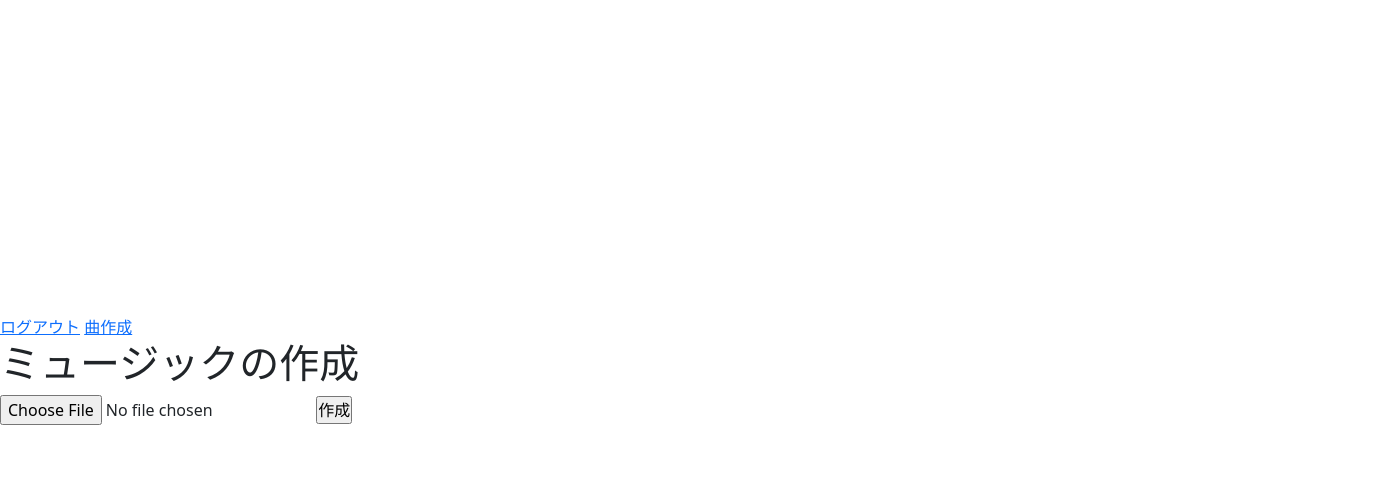
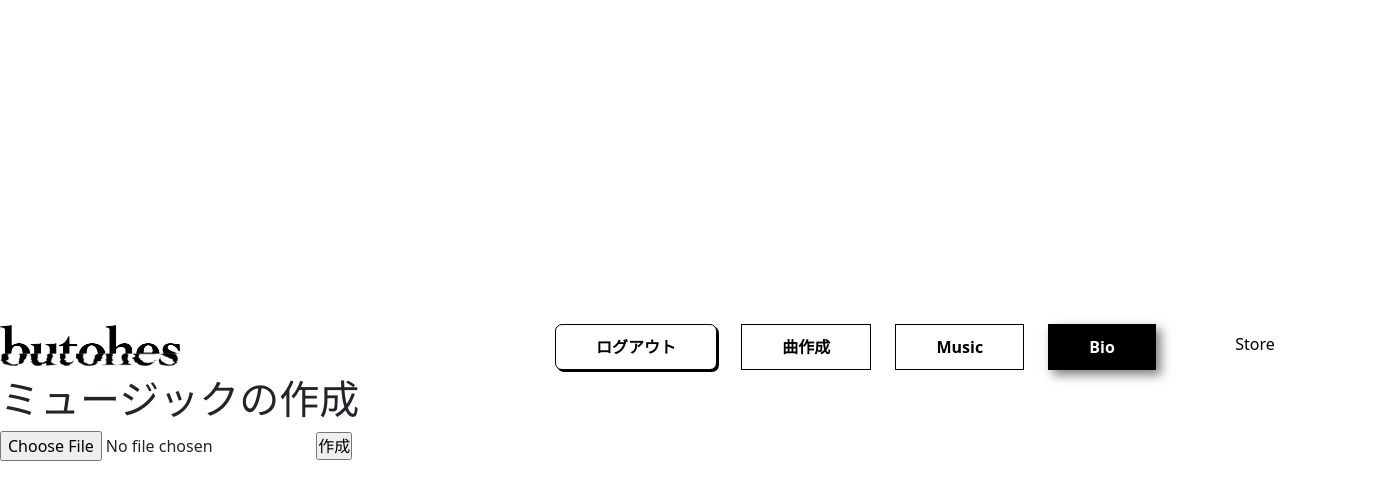
Before and after one commit to 74905/butohoes, a Rails app: page /musics/new in a window 1400 px wide. Shown: the top 500 px of the page. Run offline with Rails 7, Linux system fonts and the light colour scheme; the visitor is signed in with stand-in values (Sample User, id 1); data that the repository does not hold is empty; style sheets or scripts are compiled from the project's sources; parts of the project's set-up code (start-up, migrations or seed data) failed here and were passed over; some libraries are stand-ins or nearby versions; some web fonts are replaced.

Commit message:
特設サイトの大枠完成

```diff
--- a/app/assets/stylesheets/application.scss
+++ b/app/assets/stylesheets/application.scss
@@ -13,11 +13,136 @@
  *= require_tree .
  *= require_self
  */
- @import "bootstrap";
- @import 'font-awesome-sprockets';
- @import 'font-awesome';
+@import "bootstrap";
+@import "font-awesome-sprockets";
+@import "font-awesome";
+$cWhite: white;
+$cBlack: black;
 * {
- margin: 0;
- padding: 0;
- box-sizing: border-box;
+  margin: 0;
+  padding: 0;
+  box-sizing: border-box;
 }
+header {
+  width: 100%;
+  height: 60px;
+  background-color: white;
+  display: flex;
+  position: relative;
+  z-index: 1;
+}
+nav {
+  position: absolute;
+  right: 5%;
+  top: 5px;
+}
+.nav-list {
+  color: beige;
+}
+.header_logo {
+  height: 60px;
+  width: 180px;
+  background-image: image-url("butohes-logo.png");
+  background-position: center;
+  background-repeat: no-repeat;
+  background-size: contain;
+  position: absolute;
+  top: 0px;
+  left: 0px;
+}
+
+.bt {
+  position: relative;
+  display: inline-block;
+  transform-style: preserve-3d;
+  perspective: 300px;
+  width: 150px;
+  height: 50px;
+  margin: 0 auto;
+  cursor: pointer;
+
+  &.cubic {
+    & span {
+      position: absolute;
+      top: 0;
+      left: 0;
+      width: 100%;
+      height: 100%;
+      // border: 1px solid $cBlack;
+      line-height: 48px;
+      text-align: center;
+      transition: all 0.3s;
+      transform-origin: center center -25px;
+    }
+
+    & .hovering {
+      background-color: $cBlack;
+      color: $cWhite;
+      transform: rotateX(90deg);
+    }
+
+    & .default {
+      background-color: white;
+      color: black;
+      transform: rotateX(0);
+    }
+
+    &:hover {
+      & .hovering {
+        transform: rotateX(0);
+      }
+      & .default {
+        transform: rotateX(-90deg);
+      }
+    }
+  }
+}
+.bt2 {
+  position: relative;
+  display: inline-block;
+  background-color: $cWhite;
+  border: 1px solid $cBlack;
+  font-weight: 600;
+  padding: 10px 40px;
+  margin-right: 20px;
+  cursor: pointer;
+  transition: all 0.3s;
+  color: $cBlack;
+  text-decoration: none !important;
+  top: -17px;
+  &.filled {
+    background-color: $cBlack;
+    color: $cWhite;
+    box-shadow: 5px 5px 10px 0 rgba(0, 0, 0, 0.5);
+
+    &:hover {
+      background-color: $cWhite;
+      color: $cBlack;
+      box-shadow: none;
+    }
+  }
+
+    &.letter-spacing:hover {
+      background-color: $cBlack;
+      letter-spacing: 3px;
+      color: $cWhite;
+    }
+
+    &.kent {
+      box-shadow: none;
+      &:hover {
+        transform: translate(-2.5px, -2.5px);
+        box-shadow: 5px 5px 0 0 $cBlack;
+      }
+    }
+
+    &.solid {
+      box-shadow: 2px 2px 0 0 $cBlack;
+      border-radius: 7px;
+
+      &:hover {
+        transform: translate(2px, 2px);
+        box-shadow: none;
+      }
+    }
+}
--- a/app/assets/stylesheets/loader.scss
+++ b/app/assets/stylesheets/loader.scss
@@ -6,7 +6,7 @@
   top: 0px;
   left: 0px;
   background: black;
-  z-index: 1;
+  z-index: 3;
 }
 .cover-slide {
   width: 300px;
@@ -20,7 +20,7 @@
   &::after {
     content: "";
     position: absolute;
-    z-index: 2;
+    z-index: 4;
     top: 0;
     left: 0;
     right: 0;
--- a/app/assets/stylesheets/music_choices.scss
+++ b/app/assets/stylesheets/music_choices.scss
@@ -9,16 +9,15 @@
 .main-image-b {
   width: 100%;
   height: 700px;
+  background-image: image-url("main.jpg");
+	background-size: cover;
+  display:block;
 }
-.main-image-EP {
-  position: absolute;
-  width: 400px;
-  height: 300px;
-}
+
 .main-title {
   position: absolute;
   top: 27%;
-  left: 29%;
+  left: 23%;
   color: antiquewhite;
   font-size: 76px;
   font-family: "Benne", serif;
@@ -28,7 +27,7 @@
 .main-title2 {
   position: absolute;
   top: 41%;
-  left: 57%;
+  left: 56%;
   color: antiquewhite;
   font-size: 45px;
   font-family: "Benne", serif;
@@ -123,6 +122,8 @@
   font-family: "Benne", serif;
   &_inner{
     font-size: 17px;
+    animation-duration: 3s;
+    animation-delay: 4.5s;
   }
   & a {
     text-decoration: none;
@@ -173,3 +174,11 @@
     transform: none;
   }
 }
+.text-test{
+  background-image: image-url("test.jpg");
+  background-position: center;
+  background-size: cover;
+  width: 100%;
+  height: 720px;
+  position: absolute;
+}
--- a/app/controllers/homes_controller.rb
+++ b/app/controllers/homes_controller.rb
@@ -1,4 +1,7 @@
 class HomesController < ApplicationController
   def top
   end
+
+  def bio
+  end
 end
--- a/app/controllers/musics_controller.rb
+++ b/app/controllers/musics_controller.rb
@@ -14,6 +14,10 @@ class MusicsController < ApplicationController
     end
   end
 
+  def index
+
+  end
+
   def show
     @music =Music.find(params[:id])
     @music_choice = MusicChoice.new
--- a/app/views/layouts/_header.html.erb
+++ b/app/views/layouts/_header.html.erb
@@ -1,4 +1,15 @@
-<% if user_signed_in? %>
- <%= link_to "ログアウト",  destroy_user_session_path, method: :delete %>
- <%= link_to "曲作成",  new_music_path %>
-<% end %>
+<header class="header">
+ <div class="header_logo"></div>
+ <nav>
+  <% if user_signed_in? %>
+  <%= link_to "ログアウト",  destroy_user_session_path, class:"bt2 solid", method: :delete %>
+  <%= link_to "曲作成",  new_music_path,class:"bt2 letter-spacing" %>
+  <%= link_to "Music",  musics_path, class:"bt2 kent" %>
+  <%= link_to home_bio_path, class:"bt2 filled " do %>
+  <span></span>
+  Bio
+  <% end %>
+  <a href="#" class="bt cubic"><span class="hovering">coming soon</span><span class="default">Store</span></a>
+  <% end %>
+ </nav>
+</header>
--- a/config/environments/development.rb
+++ b/config/environments/development.rb
@@ -59,4 +59,5 @@ Rails.application.configure do
   # routes, locales, etc. This feature depends on the listen gem.
   config.file_watcher = ActiveSupport::EventedFileUpdateChecker
   config.assets.precompile += ['application.js']
+  config.assets.precompile += ['jquery.ripples-min.js']
 end
--- a/config/routes.rb
+++ b/config/routes.rb
@@ -1,6 +1,7 @@
 Rails.application.routes.draw do
   devise_for :users, only:[:sign_in, :sign_out, :session]
   root "homes#top"
+  get "home/bio" => "homes#bio"
   resources :musics do
     resources :music_choices, expect: [:new, :show]
     get '/previews' => 'music_choices#previews'
```
Also changed, not shown: app/assets/javascripts/music_choices.js (+16 -0 lines), app/views/music_choices/index.html.erb (+47 -7 lines), app/views/music_choices/previews.html.erb (+8 -6 lines), app/assets/javascripts/jquery.ripples-min.js (added), config/initializers/assets.rb (line endings or trailing spaces), 1 other file.
